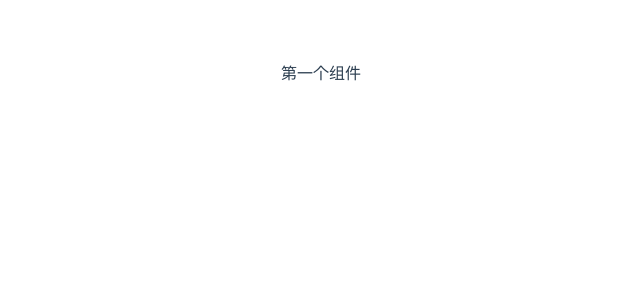
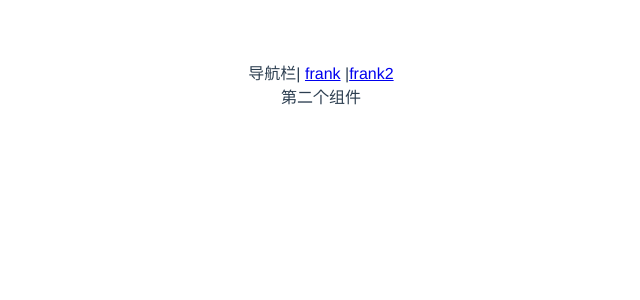
Before and after one commit to cazser/project, a Vue app: page /#/xxx in a window 1280 px wide. Shown: the top 300 px of the page, without its empty margins (319-959 px from the left). Built offline with nearby package versions, Linux system fonts and the light colour scheme.

Commit message:
使用vue-router失败

```diff
--- a/index.html
+++ b/index.html
@@ -1,13 +1,16 @@
 <!DOCTYPE html>
 <html lang="en">
+
 <head>
-  <meta charset="UTF-8">
-  <link rel="icon" href="/favicon.ico" />
-  <meta name="viewport" content="width=device-width, initial-scale=1.0">
-  <title>Vite App</title>
+	<meta charset="UTF-8">
+	<link rel="icon" href="/favicon.ico" />
+	<meta name="viewport" content="width=device-width, initial-scale=1.0">
+	<title>Vite App</title>
 </head>
+
 <body>
-  <div id="app"></div>
-  <script type="module" src="/src/main.js"></script>
+	<div id="app"></div>
+	<script type="module" src="/src/main.ts"></script>
 </body>
+
 </html>
--- a/package.json
+++ b/package.json
@@ -9,7 +9,8 @@
     "vue": "^3.0.4"
   },
   "devDependencies": {
+    "@vue/compiler-sfc": "^3.0.4",
     "vite": "^1.0.0-rc.13",
-    "@vue/compiler-sfc": "^3.0.4"
+    "vue-router": "4"
   }
 }
--- a/src/App.vue
+++ b/src/App.vue
@@ -1,5 +1,9 @@
 <template>
-	<Frank/>
+	<div>导航栏|
+		<router-link to="/">frank</router-link>
+		|<router-link to="/xxx">frank2</router-link>
+	</div>
+	<router-view/>
 </template>
 
 <script>
--- /dev/null
+++ b/src/components/Frank2.vue
@@ -0,0 +1,5 @@
+<template>
+	<div>
+		第二个组件
+	</div>
+</template>
--- a/src/main.js
+++ /dev/null
@@ -1,5 +0,0 @@
-import { createApp } from 'vue'
-import App from './App.vue'
-import './index.css'
-
-createApp(App).mount('#app')
--- /dev/null
+++ b/src/main.ts
@@ -0,0 +1,20 @@
+import { createApp } from 'vue'
+import App from './App.vue'
+import './index.css'
+import { createWebHashHistory , createRouter} from 'vue-router'
+import Frank from './components/Frank.vue'
+import Frank2 from './components/Frank2.vue'
+
+const history = createWebHashHistory()
+const router  = createRouter({
+	history,
+	routes:[
+		{path:'/', component: Frank},
+		{path:'/xxx', component: Frank2}
+	]
+})
+
+
+const app = createApp(App)
+app.use(router)
+app.mount('#app')
--- /dev/null
+++ b/src/shims-vue.d.ts
@@ -0,0 +1,5 @@
+declare module '*.vue'{
+	import {ComponentOptions} from 'vue'
+	const component: ComponentOptions;
+	export default component;
+}
```
Also changed, not shown: 1 other file (tests, documents, lock files or other folders).
